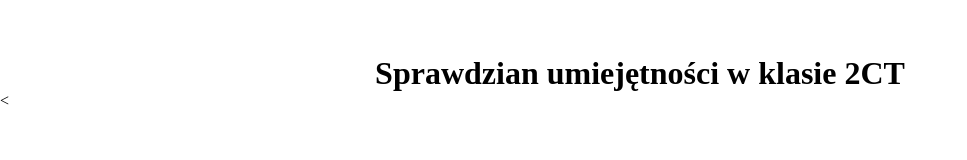
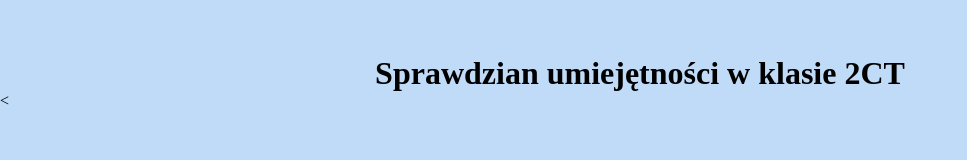
Before and after one commit to Gr4cjan/GracjanBorowski-Sprawdzian, a plain HTML site: page index.html in a window 1280 px wide. Shown: the whole page, without its empty margins (0-967 px from the left). Drawn offline with Linux system fonts and the light colour scheme.

Commit message:
kolor tła

```diff
--- a/style.css
+++ b/style.css
@@ -1,6 +1,9 @@
 *{
     margin: 0px;
     padding: 0px;
+}
+body{
+    background-color: #BFDBF7;
 }
 h1{
     margin-top: 55px;
```
